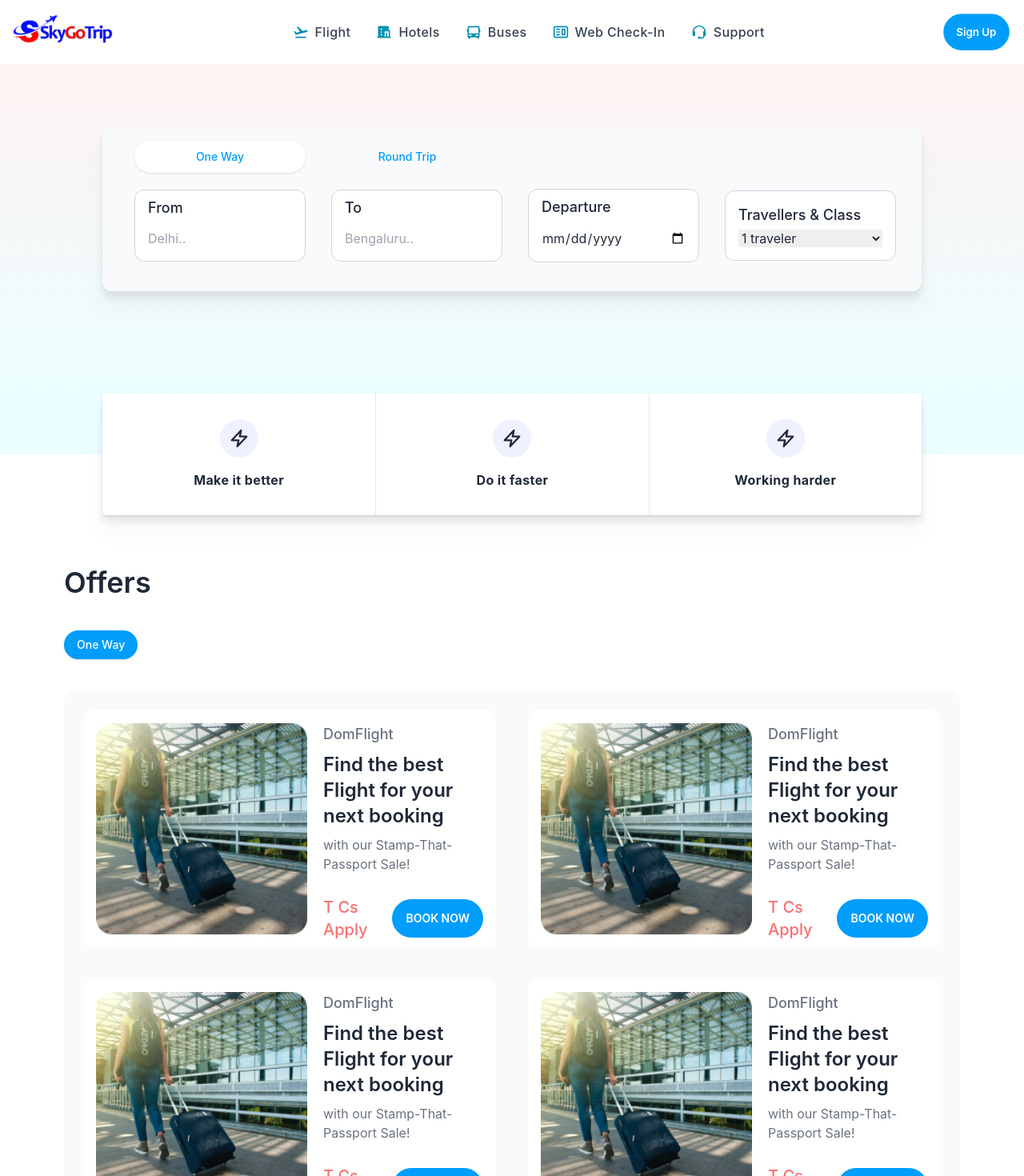
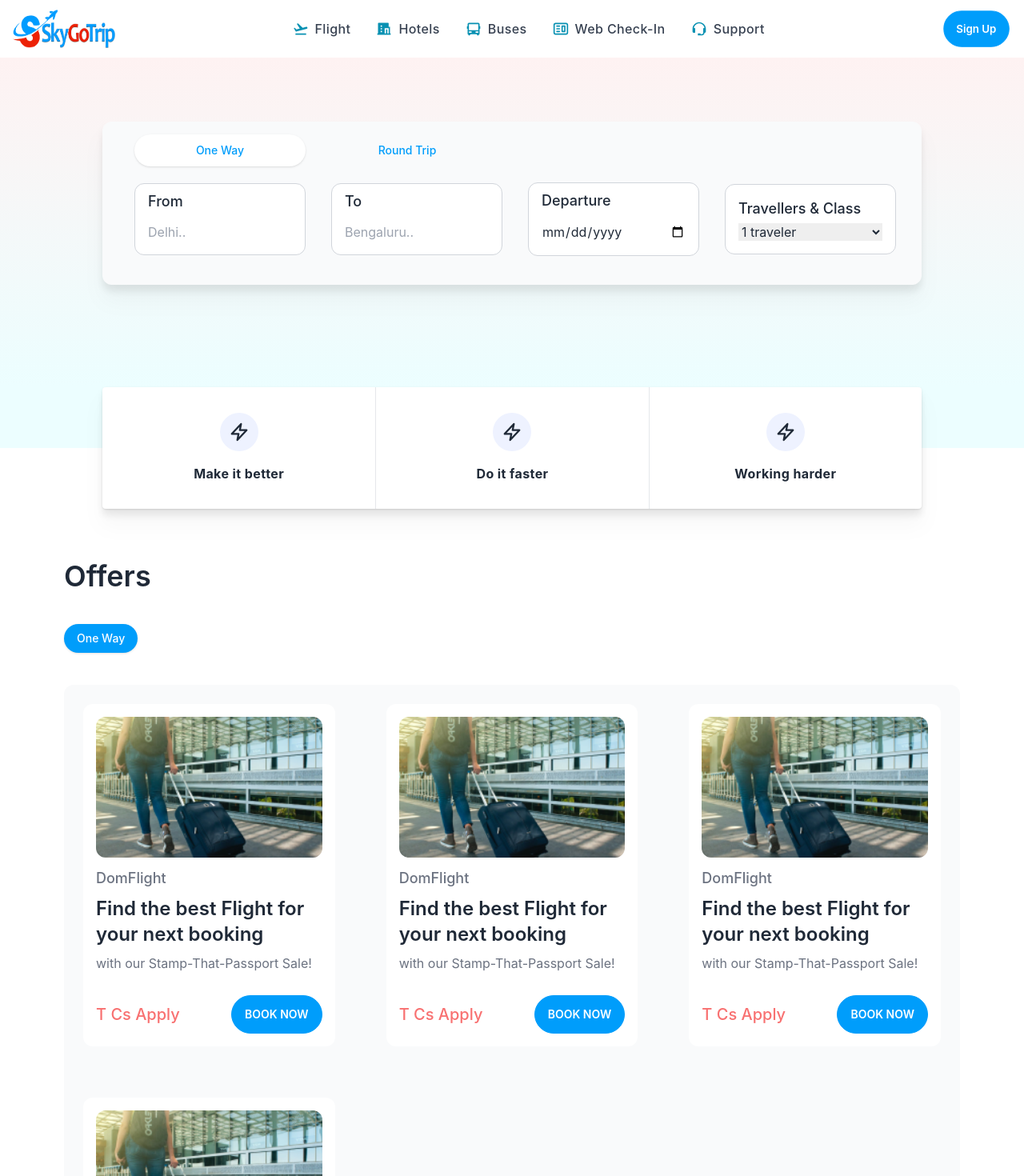
Before and after one commit to rownokmahbub/SkytoGrip, a Next.js app: page / in a window 1280 px wide. Shown: the top 1470 px of the page at 80% size. Built offline with nearby package versions, Linux system fonts and the light colour scheme.

Commit message:
updated complete

```diff
--- a/components/Home/DownloadApp.js
+++ b/components/Home/DownloadApp.js
@@ -4,7 +4,7 @@ import {AiFillApple} from 'react-icons/ai'
 const DownloadApp = () => {
   return (
     <div>
-        <div className="px-4 py-16 mx-auto sm:max-w-xl md:max-w-full lg:max-w-screen-xl  lg:px-8 lg:py-20">
+        <div className="px-4 py-16 mx-auto sm:max-w-xl md:max-w-full lg:max-w-screen-xl  lg:px-8 lg:py-20 ">
       <div className="flex flex-col items-center justify-between w-full mb-10 lg:flex-row">
         <div className="mb-16 lg:mb-0 lg:max-w-lg lg:pr-5">
           <div className="max-w-xl mb-6">
--- a/components/Home/Nav.js
+++ b/components/Home/Nav.js
@@ -17,7 +17,7 @@ export const Nav = () => {
             title="Company"
             class="inline-flex items-center"
           >
-         <img className="w-32 h-14" src="/assets/logo.svg" alt="logo" />
+         <img className="w-32 h-12" src="/assets/logo.png" alt="logo" />
           </Link>
           <ul class=" items-center hidden space-x-8 lg:flex">
 
@@ -113,7 +113,7 @@ export const Nav = () => {
             title="Company"
             class="inline-flex items-center"
           >
-         <img className="w-32 h-14" src="/assets/logo.svg" alt="logo" />
+         <img className="w-32 h-12" src="/assets/logo.png" alt="logo" />
           </Link>
                     </div>
                     <div>
--- a/components/Home/Offers.js
+++ b/components/Home/Offers.js
@@ -17,10 +17,11 @@ const Offers = () => {
         swipeToSlide: true,
       };
   return (
-    <div className="container mx-auto md:h-screen">
+    <div className="container mx-auto">
       <p className="text-4xl font-semibold">Offers</p>
+      <div className="md:h-screen">
       <Tab.Group>
-        <Tab.List className="flex gap-5 my-10">
+        <Tab.List className="flex gap-5 my-10 ">
           <Tab
             className={({ selected }) =>
               classNames(
@@ -66,7 +67,7 @@ const Offers = () => {
                 " rounded-full  px-4 text-sm font-medium  text-white py-2",
                 "ring-white ring-opacity-60 ring-offset-2 ring-offset-blue-400 focus:outline-none focus:ring-2",
                 selected
-                  ? "bg-primary    shadow"
+                  ? "bg-primary shadow"
                   : "text-black hover:bg-white/[0.12]"
               )
             }
@@ -89,9 +90,9 @@ const Offers = () => {
         </Tab.List>
         <Tab.Panels>
           <Tab.Panel>
-            <div className="grid grid-cols-1 sm:grid-cols-2  gap-10 bg-gray-50 px-6 py-6 rounded-xl">
-                <div className="flex gap-5 bg-white px-4 py-4 rounded-xl">
-                    <img src="/assets/of1.png" alt="offer1" />
+            <div className="grid grid-cols-1 sm:grid-cols-2 md:grid-cols-3  gap-10 md:gap-16 bg-gray-50 px-6 py-6 rounded-xl md:h-screen">
+                <div className="flex flex-col gap-3 bg-white px-4 py-4 rounded-xl">
+                    <img className="w-full h-44 object-cover rounded-xl" src="/assets/of1.png" alt="offer1" />
                     <div className="flex flex-col gap-2">
                         <p className="text-gray-500 text-lg font-medium">DomFlight</p>
                         <p className="text-2xl font-semibold">Find the best Flight for your next booking</p>
@@ -103,8 +104,8 @@ const Offers = () => {
 
                     </div>
                 </div>
-                <div className="flex gap-5 bg-white px-4 py-4 rounded-xl">
-                    <img src="/assets/of1.png" alt="offer1" />
+                <div className="flex flex-col gap-3 bg-white px-4 py-4 rounded-xl">
+                    <img className="w-full h-44 object-cover rounded-xl" src="/assets/of1.png" alt="offer1" />
                     <div className="flex flex-col gap-2">
                         <p className="text-gray-500 text-lg font-medium">DomFlight</p>
                         <p className="text-2xl font-semibold">Find the best Flight for your next booking</p>
@@ -116,8 +117,8 @@ const Offers = () => {
 
                     </div>
                 </div>
-                <div className="flex gap-5 bg-white px-4 py-4 rounded-xl">
-                    <img src="/assets/of1.png" alt="offer1" />
+                <div className="flex flex-col gap-3 bg-white px-4 py-4 rounded-xl">
+                    <img className="w-full h-44 object-cover rounded-xl" src="/assets/of1.png" alt="offer1" />
                     <div className="flex flex-col gap-2">
                         <p className="text-gray-500 text-lg font-medium">DomFlight</p>
                         <p className="text-2xl font-semibold">Find the best Flight for your next booking</p>
@@ -129,8 +130,8 @@ const Offers = () => {
 
                     </div>
                 </div>
-                <div className="flex gap-5 bg-white px-4 py-4 rounded-xl">
-                    <img src="/assets/of1.png" alt="offer1" />
+                <div className="flex flex-col gap-3 bg-white px-4 py-4 rounded-xl">
+                    <img className="w-full h-44 object-cover rounded-xl" src="/assets/of1.png" alt="offer1" />
                     <div className="flex flex-col gap-2">
                         <p className="text-gray-500 text-lg font-medium">DomFlight</p>
                         <p className="text-2xl font-semibold">Find the best Flight for your next booking</p>
@@ -371,6 +372,8 @@ const Offers = () => {
 
         </Tab.Panels>
       </Tab.Group>
+      </div>
+
     </div>
   );
 };
```
Also changed, not shown: public/assets/logo.png (added).
